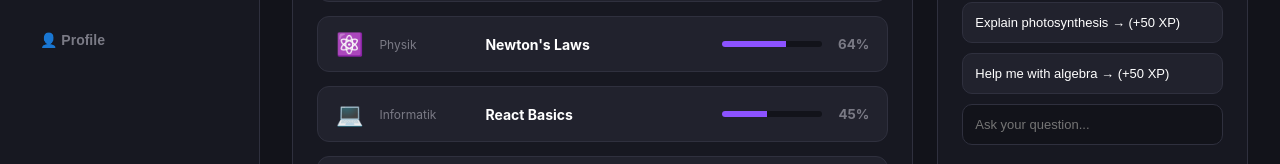
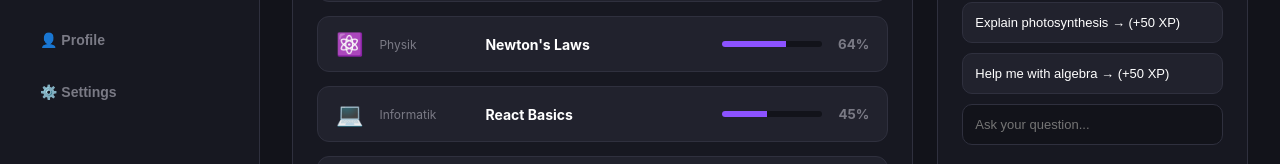
Before and after one commit to ramadanfarhood3-ship-it/learnnova-clean, a React (Vite) app: page / in a window 1280 px wide. Shown: the part 376-540 px from the top of the page. Built offline with nearby package versions, Linux system fonts and the light colour scheme.

Commit message:
Fix: resolve syntax duplication inside renderContent and inject Settings sidebar triggers safely

```diff
--- a/src/App.tsx
+++ b/src/App.tsx
@@ -9,14 +9,15 @@ import Achievements from "./pages/Achievements";
 import Profile from "./pages/Profile";
 import Analytics from "./pages/Analytics";
 import CoursesPage from "./pages/Courses";
+import Settings from "./pages/Settings";
 
-// المصفوفة المحدثة: تم استبدال Englisch بـ Spanisch وإضافة مادة Geographie
+// مصفوفة المواد المحدثة (إسبانيا والجغرافيا)
 const courses = [
   ["📐", "Mathematik", "Algebra Basics", 82],
   ["⚛️", "Physik", "Newton's Laws", 64],
   ["💻", "Informatik", "React Basics", 45],
-  ["🇪🇸", "Spanisch", "Vocabulary & Basics", 30], // مكان Englisch
-  ["🌍", "Geographie", "World Map & Climates", 15], // المادة المضافة الجديدة
+  ["🇪🇸", "Spanisch", "Vocabulary & Basics", 30],
+  ["🌍", "Geographie", "World Map & Climates", 15],
 ];
 
 export default function App() {
@@ -43,6 +44,7 @@ export default function App() {
     });
   };
 
+  // دالة التحكم وعرض الشاشات (تم تنظيف التكرار بالكامل)
   const renderContent = () => {
     switch (activeTab) {
       case 'dashboard':
@@ -112,6 +114,8 @@ export default function App() {
         return <Analytics />;
       case 'profile':
         return <Profile currentXP={userXP} currentLevel={userLevel} />;
+      case 'settings':
+        return <Settings />;
       default:
         return (
           <div style={{ padding: '24px', color: '#7a7a85', textAlign: 'center' }}>
@@ -122,7 +126,6 @@ export default function App() {
   };
 
   return (
-    // قلب اتجاه الصفحة تلقائياً إلى RTL إذا تم اختيار اللغة العربية لضبط التصميم هندسياً
     <div className="app" style={{ direction: lang === 'ar' ? 'rtl' : 'ltr' }}>
 
       <aside className="sidebar" style={{ left: lang === 'ar' ? 'auto' : 0, right: lang === 'ar' ? 0 : 'auto', borderRight: lang === 'ar' ? 'none' : '1px solid #2f303e', borderLeft: lang === 'ar' ? '1px solid #2f303e' : 'none' }}>
@@ -134,12 +137,13 @@ export default function App() {
         <button className={activeTab === 'achievements' ? 'active' : ''} onClick={() => setActiveTab('achievements')}>{t.achievements}</button>
         <button className={activeTab === 'analytics' ? 'active' : ''} onClick={() => setActiveTab('analytics')}>{t.analytics}</button>
         <button className={activeTab === 'profile' ? 'active' : ''} onClick={() => setActiveTab('profile')}>{t.profile}</button>
+        {/* إضافة زر الإعدادات أسفل القائمة الجانبية مباشرة ليكون متناسقاً */}
+        <button className={activeTab === 'settings' ? 'active' : ''} onClick={() => setActiveTab('settings')}>⚙️ Settings</button>
 
         <div className="streak">🔥 <b>{mockUserStats.streak}</b><br />{t.streak}</div>
         <div className="pro text-center">⭐ {t.upgrade}<br /><button>{t.upgradeBtn}</button></div>
       </aside>
 
-      {/* تعديل حواف المرجن للمحتوى ليتناسب مع السايدبار الأيمن أو الأيسر */}
       <main className="main" style={{ marginLeft: lang === 'ar' ? 0 : '260px', marginRight: lang === 'ar' ? '260px' : 0 }}>
         <header className="top">
           <div>
@@ -151,7 +155,6 @@ export default function App() {
 
           <input placeholder={t.search} />
 
-          {/* أزرار اختيار اللغات في الهيدر العلوي */}
           <div style={{ display: 'flex', gap: '6px', background: '#171821', padding: '6px', borderRadius: '10px', border: '1px solid #2f303e' }}>
             <button onClick={() => setLang('en')} style={{ background: lang === 'en' ? '#8c52ff' : 'none', color: '#fff', border: 'none', padding: '6px 10px', borderRadius: '6px', cursor: 'pointer', fontSize: '12px', fontWeight: 'bold' }}>EN</button>
             <button onClick={() => setLang('ar')} style={{ background: lang === 'ar' ? '#8c52ff' : 'none', color: '#fff', border: 'none', padding: '6px 10px', borderRadius: '6px', cursor: 'pointer', fontSize: '12px', fontWeight: 'bold' }}>AR</button>
```
